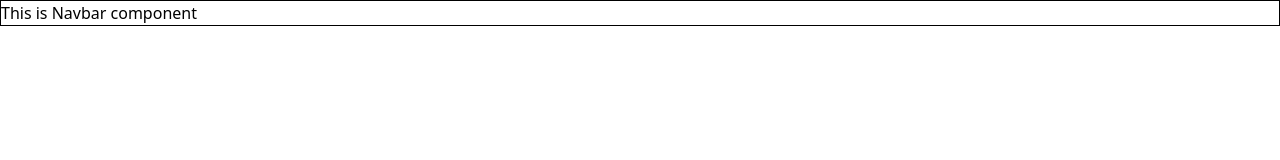
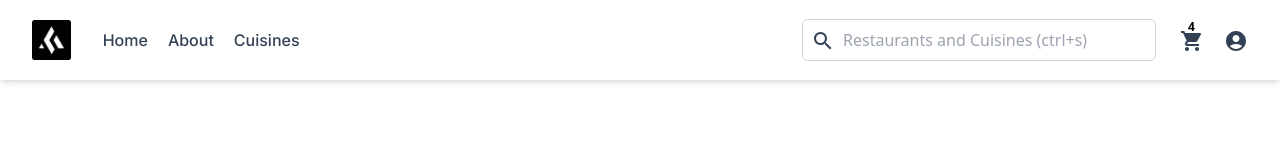
Before and after one commit to k-ravi24/Annpurna_WEBAPP, a React app: page / in a window 1280 px wide. Built offline with nearby package versions, Linux system fonts and the light colour scheme.

Commit message:
created: navbar for laptop

```diff
--- a/index.html
+++ b/index.html
@@ -3,6 +3,7 @@
   <head>
     <meta charset="UTF-8" />
     <meta name="viewport" content="width=device-width, initial-scale=1.0" />
+    <link rel="icon" type="image/x-icon" href="/Images/logo.jpg" />
     <title>Annpurna Food</title>
   </head>
   <body>
--- a/package.json
+++ b/package.json
@@ -11,6 +11,10 @@
   "author": "Ravi Raushan Kumar",
   "license": "ISC",
   "dependencies": {
+    "@emotion/react": "^11.11.4",
+    "@emotion/styled": "^11.11.5",
+    "@mui/icons-material": "^5.15.21",
+    "@mui/material": "^5.15.21",
     "nodemon": "^3.1.4",
     "react": "^18.3.1",
     "react-dom": "^18.3.1"
--- a/src/components/Common/Navbar.js
+++ /dev/null
@@ -1,9 +0,0 @@
-const Navbar = () => {
-  return (
-    <>
-      <div className="border border-black">This is Navbar component</div>
-    </>
-  );
-};
-
-export default Navbar;
--- /dev/null
+++ b/src/components/Navbar.js
@@ -0,0 +1,59 @@
+import Text from "./Text";
+import navbar from "../data/navbar";
+import ShoppingCartIcon from "@mui/icons-material/ShoppingCart";
+import AccountCircleIcon from "@mui/icons-material/AccountCircle";
+import SearchIcon from "@mui/icons-material/Search";
+import logo from "../../Images/logo.jpg";
+
+const Navbar = () => {
+  return (
+    <>
+      <div className="flex small-laptop:h-20 w-full mid-laptop:px-8 small-laptop:px-6 shadow-md">
+        {/* company logo section */}
+        <div className="flex items-center h-full">
+          <img src={logo} className="small-laptop:w-10" />
+        </div>
+        {/* navlink and buttons section */}
+        <div className="w-full flex small-laptop:pl-8">
+          {/* navlink section */}
+          <ul className="hidden small-laptop:flex space-x-5 h-full items-center w-2/5">
+            {navbar.map((item, index) => (
+              <li
+                key={index}
+                className="capitalize font-inter font-medium text-slate-700"
+              >
+                {item.label}
+              </li>
+            ))}
+          </ul>
+          {/* buttons section */}
+          <div className="w-3/5 flex items-center justify-end space-x-5">
+            <div className="flex items-center cursor-pointer border border-slate-300 rounded-md pl-2 mr-1">
+              <div className="text-slate-700">
+                <SearchIcon />
+              </div>
+              <input
+                type="search"
+                className="outline-none px-2 rounded-md h-10 small-laptop:w-80"
+                placeholder="Restaurants and Cuisines (ctrl+s)"
+              />
+            </div>
+            <div className="relative">
+              <button className="text-slate-700">
+                <ShoppingCartIcon />
+              </button>
+              <div className="absolute -top-1/3 left-1/3 text-xs font-bold">
+                <Text text={"4"} />
+              </div>
+            </div>
+            <button className="text-slate-700">
+              <AccountCircleIcon />
+            </button>
+          </div>
+        </div>
+      </div>
+    </>
+  );
+};
+
+export default Navbar;
--- /dev/null
+++ b/src/components/Text.js
@@ -0,0 +1,10 @@
+const Text = ({ text }) => {
+  console.log(text);
+  return (
+    <>
+      <span>{text}</span>
+    </>
+  );
+};
+
+export default Text;
--- /dev/null
+++ b/src/data/navbar.js
@@ -0,0 +1,16 @@
+const navbar = [
+  {
+    label: "home",
+    sublink: [],
+  },
+  {
+    label: "About",
+    sublink: [],
+  },
+  {
+    label: "Cuisines",
+    sublink: ["Indian", "Vegan", "Soya Chai", "Tofu", "Vegaterian"],
+  },
+];
+
+export default navbar;
--- a/src/index.js
+++ b/src/index.js
@@ -1,7 +1,7 @@
 import React from "react";
 import ReactDOM from "react-dom/client";
 import "../index.css";
-import Navbar from "./Components/Common/Navbar";
+import Navbar from "./components/Navbar";
 
 const Index = () => {
   return (
```
Also changed, not shown: Images/logo.jpg (added), 1 other file.
